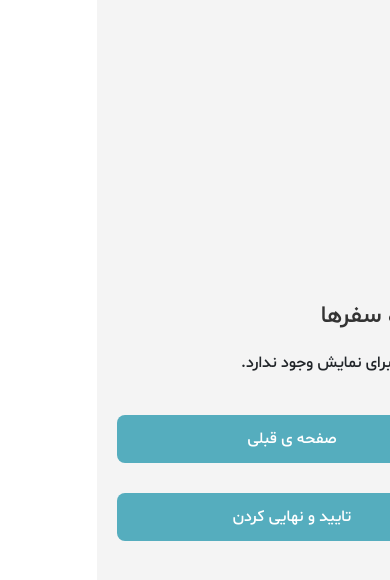
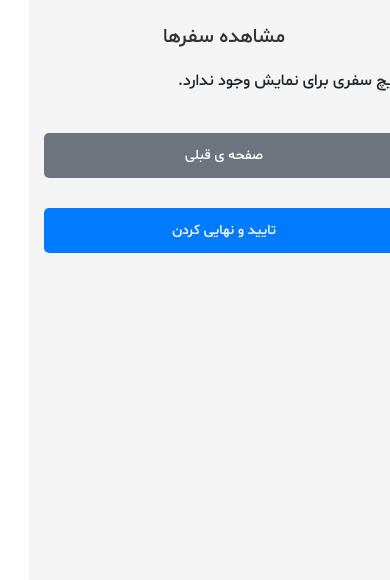
Before and after one commit to dorrinweb/surveyFrontend, a React (Create React App) app: page /previewtrips in a window 390 px wide. Shown: the top 580 px of the page. Built offline with nearby package versions, Linux system fonts and the light colour scheme; sample sign-in values are in the browser's storage.

Commit message:
sclolling on prewie trips bug fix

```diff
--- a/src/styles/PreviewTrips.css
+++ b/src/styles/PreviewTrips.css
@@ -1,20 +1,202 @@
 .preview-trips-container {
   display: flex;
   justify-content: center;
-  align-items: center;
-  height: 100vh;
+  align-items: flex-start; /* تغییر از center به flex-start */
+  min-height: 100vh; /* تغییر از height به min-height */
   background-color: #f4f4f4;
   padding: 20px;
   box-sizing: border-box;
+  overflow-y: auto; /* اضافه کردن اسکرول عمودی */
 }
 
 .preview-trips-wrapper {
   max-width: 600px;
   width: 100%;
+  margin: 20px 0; /* اضافه کردن margin برای فاصله */
 }
 
 .preview-trips-wrapper h1 {
   font-size: 24px;
   color: #333;
   margin-bottom: 20px;
+  text-align: center; /* وسط چین کردن عنوان */
 }
+
+/* استایل برای کارت‌های سفر */
+.trip-item {
+  background: white;
+  border-radius: 8px;
+  padding: 15px;
+  margin-bottom: 15px;
+  box-shadow: 0 2px 4px rgba(0,0,0,0.1);
+  border: 1px solid #e0e0e0;
+}
+
+.trip-item p {
+  margin: 8px 0;
+  font-size: 14px;
+  line-height: 1.4;
+}
+
+.trip-item strong {
+  color: #333;
+  font-size: 16px;
+}
+
+/* استایل برای دکمه‌ها */
+.actions {
+  display: flex;
+  gap: 10px;
+  margin-top: 20px;
+  flex-wrap: wrap; /* برای حالت موبایل */
+}
+
+.actions button {
+  flex: 1;
+  min-width: 120px; /* حداقل عرض برای دکمه‌ها */
+  padding: 12px 20px;
+  border: none;
+  border-radius: 5px;
+  cursor: pointer;
+  font-size: 14px;
+  transition: background-color 0.3s;
+}
+
+.actions button:first-child {
+  background-color: #6c757d;
+  color: white;
+}
+
+.actions button:last-child {
+  background-color: #007bff;
+  color: white;
+}
+
+.actions button:disabled {
+  background-color: #ccc;
+  cursor: not-allowed;
+}
+
+.actions button:hover:not(:disabled) {
+  opacity: 0.9;
+}
+
+/* استایل برای پیام‌ها */
+.message-box {
+  padding: 12px;
+  border-radius: 5px;
+  margin: 15px 0;
+  text-align: center;
+}
+
+.message-box.success {
+  background-color: #d4edda;
+  color: #155724;
+  border: 1px solid #c3e6cb;
+}
+
+.message-box.error {
+  background-color: #f8d7da;
+  color: #721c24;
+  border: 1px solid #f5c6cb;
+}
+
+/* استایل برای مدال تایید */
+.confirm-modal {
+  position: fixed;
+  top: 0;
+  left: 0;
+  right: 0;
+  bottom: 0;
+  background-color: rgba(0,0,0,0.5);
+  display: flex;
+  justify-content: center;
+  align-items: center;
+  z-index: 1000;
+}
+
+.modal-content {
+  background: white;
+  padding: 25px;
+  border-radius: 8px;
+  max-width: 400px;
+  width: 90%;
+  text-align: center;
+}
+
+.modal-actions {
+  display: flex;
+  gap: 10px;
+  margin-top: 20px;
+  justify-content: center;
+}
+
+.modal-button {
+  padding: 10px 20px;
+  border: none;
+  border-radius: 5px;
+  cursor: pointer;
+  font-size: 14px;
+}
+
+.modal-button.confirm {
+  background-color: #28a745;
+  color: white;
+}
+
+.modal-button.cancel {
+  background-color: #dc3545;
+  color: white;
+}
+
+/* ریسپانسیو برای موبایل */
+@media (max-width: 768px) {
+  .preview-trips-container {
+    padding: 15px;
+    align-items: stretch; /* کشیده شدن به کل عرض */
+  }
+
+  .preview-trips-wrapper {
+    margin: 10px 0;
+  }
+
+  .trip-item {
+    padding: 12px;
+    margin-bottom: 12px;
+  }
+
+  .trip-item p {
+    font-size: 13px;
+  }
+
+  .actions {
+    flex-direction: column; /* دکمه‌ها در موبایل عمودی */
+  }
+
+  .actions button {
+    width: 100%;
+  }
+
+  .modal-content {
+    width: 95%;
+    padding: 20px;
+  }
+
+  .modal-actions {
+    flex-direction: column;
+  }
+}
+
+@media (max-width: 480px) {
+  .preview-trips-wrapper h1 {
+    font-size: 20px;
+  }
+
+  .trip-item {
+    padding: 10px;
+  }
+
+  .trip-item p {
+    font-size: 12px;
+  }
+}
```
